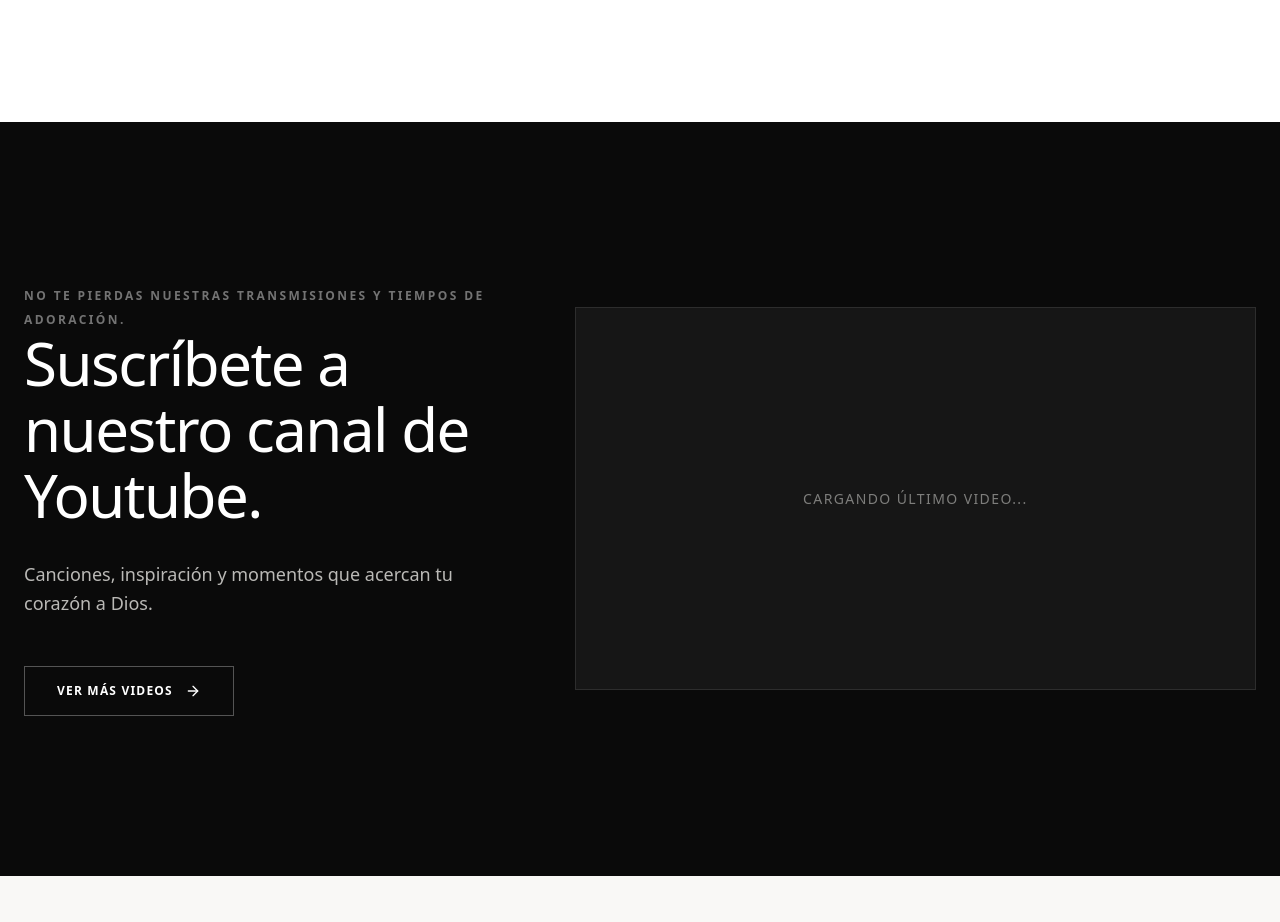
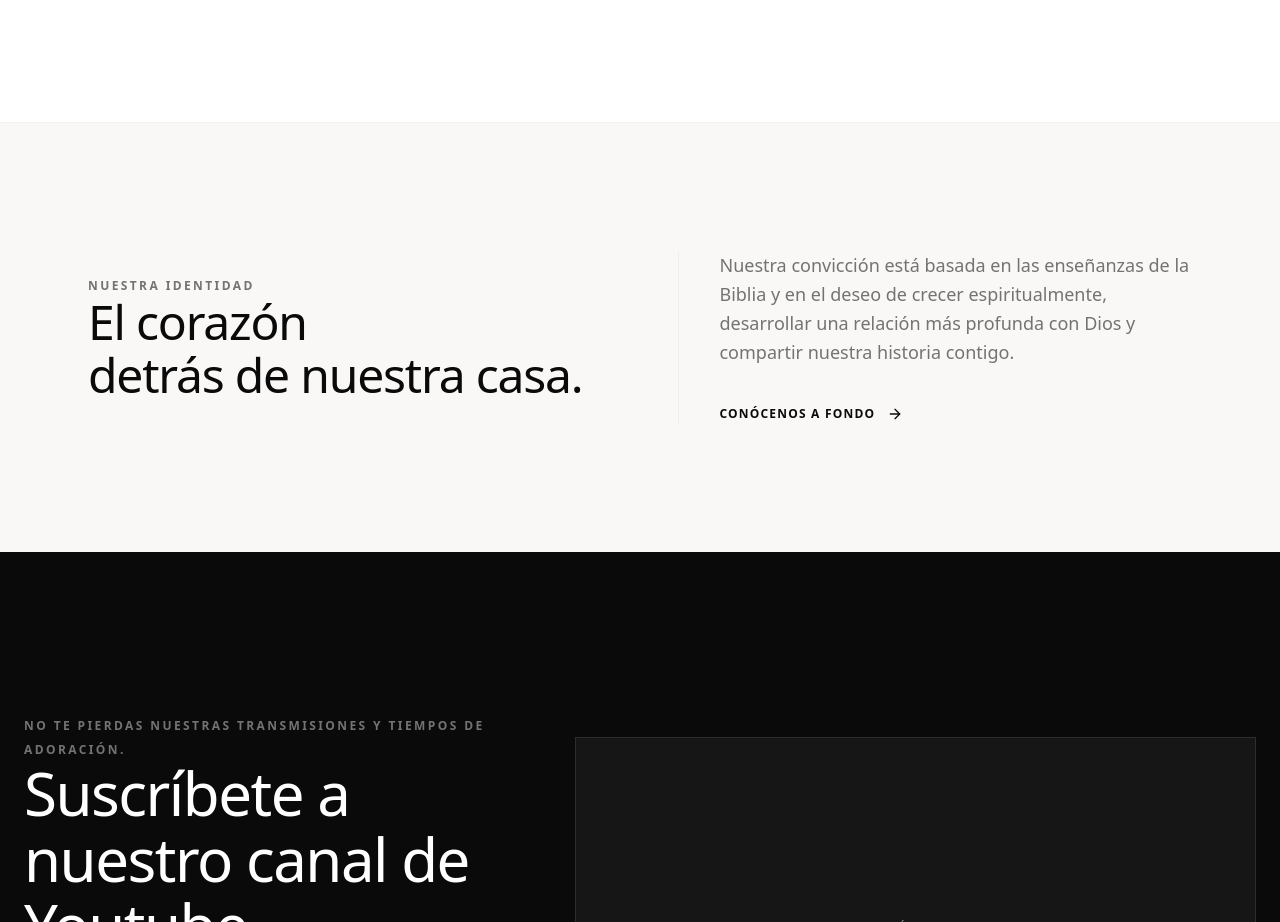
Before and after one commit to mirescentral/mires-web, a Next.js app: page / in a window 1280 px wide. Shown: the part 1500-2422 px from the top of the page. Built offline with nearby package versions, Linux system fonts and the light colour scheme; no server answers; the database is empty; a web font is replaced by a local one.

Commit message:
Feat: Agregar viñeta asimétrica de Quiénes Somos a la página principal

```diff
--- a/src/app/page.tsx
+++ b/src/app/page.tsx
@@ -109,6 +109,30 @@
         </div>
       </section>
 
+      {/* SECCIÓN 2.5: QUIÉNES SOMOS (BLOQUE ASIMÉTRICO EDITORIAL) */}
+      <section className="py-24 md:py-32 bg-eden-cream border-t border-eden-stone/30">
+        <div className="container mx-auto px-6 max-w-6xl">
+          <div className="flex flex-col md:flex-row items-start md:items-center gap-12 md:gap-20">
+            <div className="md:w-1/2 space-y-6">
+              <span className="font-sans text-xs font-bold tracking-[0.2em] uppercase text-eden-muted">
+                Nuestra Identidad
+              </span>
+              <h2 className="font-serif text-4xl md:text-5xl leading-[1.1] text-eden-black tracking-tight">
+                El corazón <br /> detrás de nuestra casa.
+              </h2>
+            </div>
+            <div className="md:w-1/2 space-y-8 border-l border-eden-stone/50 pl-6 md:pl-10">
+              <p className="font-sans text-lg text-eden-muted font-light leading-relaxed">
+                Nuestra convicción está basada en las enseñanzas de la Biblia y en el deseo de crecer espiritualmente, desarrollar una relación más profunda con Dios y compartir nuestra historia contigo.
+              </p>
+              <Link href="/quienes-somos" className="inline-flex items-center gap-3 text-eden-black font-sans text-xs font-bold tracking-widest uppercase hover:text-eden-muted transition-colors duration-300 group">
+                Conócenos a fondo <ArrowRight size={16} className="group-hover:translate-x-2 transition-transform duration-300" />
+              </Link>
+            </div>
+          </div>
+        </div>
+      </section>
+
       {/* SECCIÓN 3: PREDICACIONES */}
       <section className="py-32 md:py-40 bg-eden-black text-eden-white">
         <div className="container mx-auto px-6 max-w-7xl">
```
